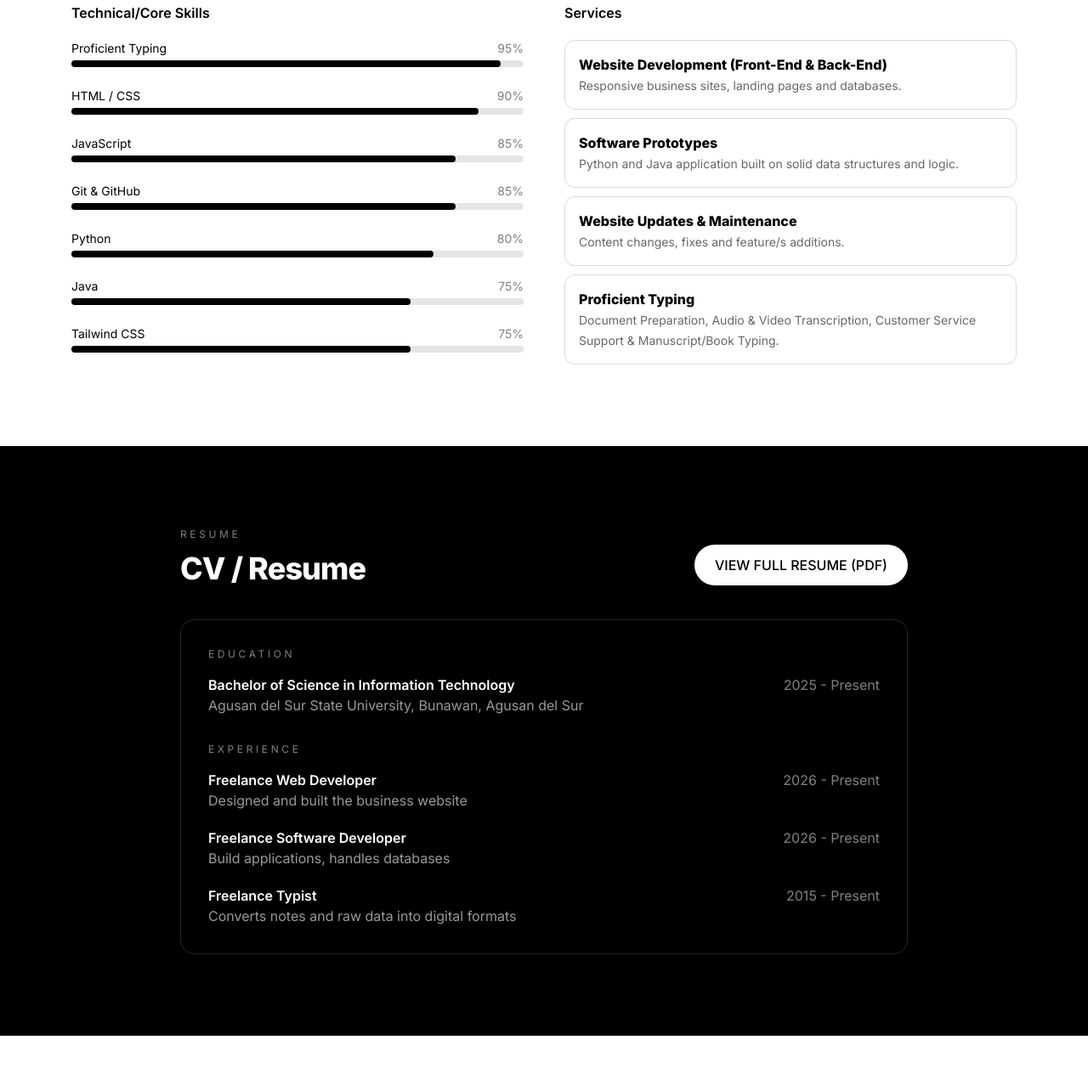
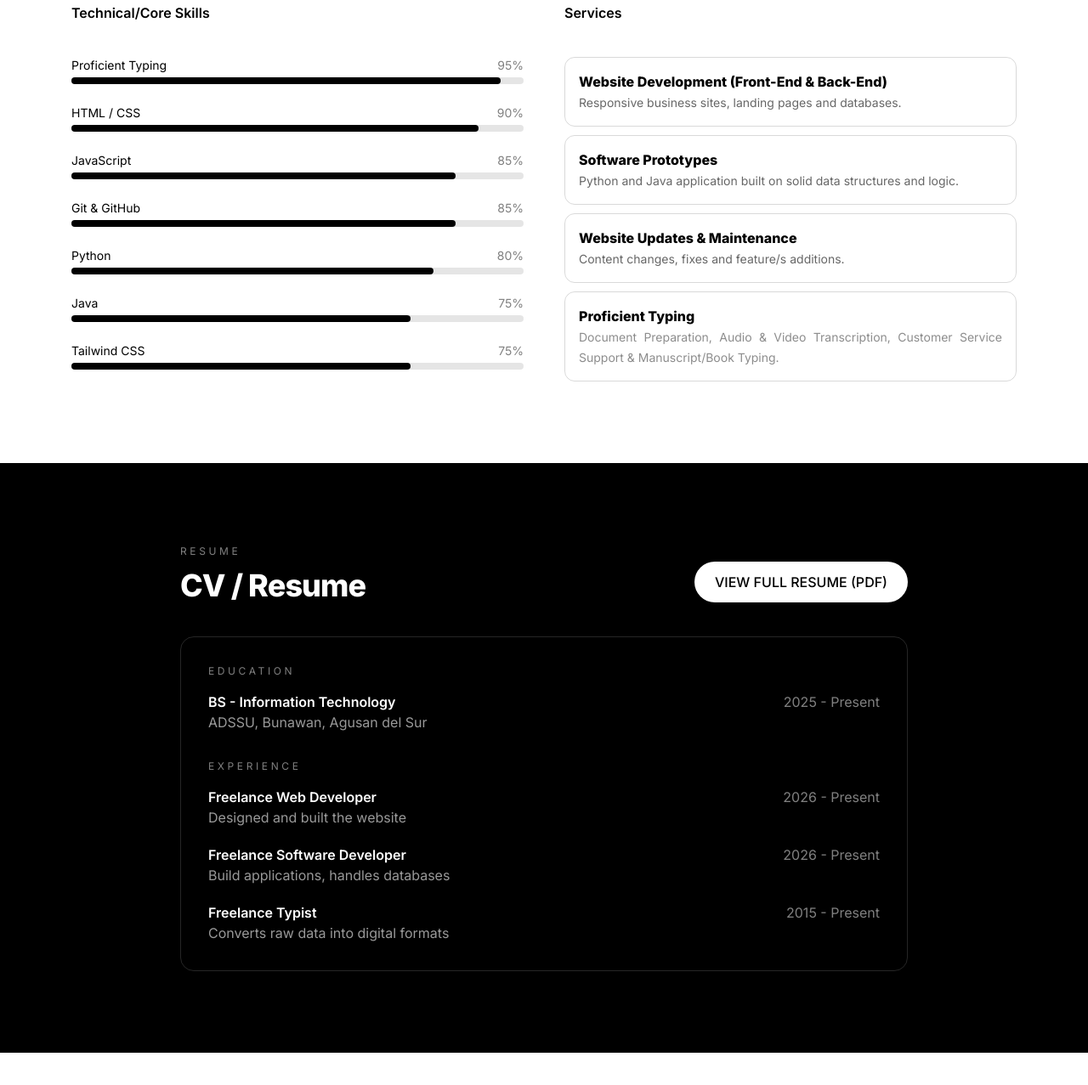
Before and after one commit to jusbyutlang-57-hub/PORTFOLIO-JUSBY-UTLANG, a plain HTML site: page index.html in a window 1280 px wide. Shown: the part 2423-3700 px from the top of the page at 85% size. Drawn offline with nearby package versions, Linux system fonts and the light colour scheme; files whose address does not match are found by name.

Commit message:
Fix Arrangements in Skills & Services Section and CV/Resume section

```diff
--- a/index.html
+++ b/index.html
@@ -190,7 +190,7 @@
 
    <!-- Technical Skills -->
    <div>
-    <h3 class="font-semibold mb-5">Technical/Core Skills</h3>
+    <h3 class="font-semibold mb-10">Technical/Core Skills</h3>
     <div class="space-y-6">
       <div>
       <div class="flex justify-between text-sm mb-1"><span>Proficient Typing</span><span class="text-black/50">95%</span></div>
@@ -231,12 +231,12 @@
 
    <!-- Services -->
    <div>
-    <h3 class="font-semibold mb-5">Services</h3>
+    <h3 class="font-semibold mb-10">Services</h3>
     <ul class="space-y-2.5">
      <li class="border border-black/15 rounded-xl p-4"><b>Website Development (Front-End & Back-End)</b><br><span class="text-black/60 text-sm">Responsive business sites, landing pages and databases.</span></li>
      <li class="border border-black/15 rounded-xl p-4"><b>Software Prototypes</b><br><span class="text-black/60 text-sm">Python and Java application built on solid data structures and logic.</span></li>
      <li class="border border-black/15 rounded-xl p-4"><b>Website Updates &amp; Maintenance</b><br><span class="text-black/60 text-sm">Content changes, fixes and feature/s additions.</span></li>
-     <li class="border border-black/15 rounded-xl p-4"><b>Proficient Typing</b><br><span class="text-black/60 text-sm">Document Preparation, Audio & Video Transcription, Customer Service Support & Manuscript/Book Typing.</span></li>
+     <div class="text-justify"><li class="border border-black/15 rounded-xl p-4"><b>Proficient Typing</b><br><span class="text-black/45 text-sm">Document Preparation, Audio & Video Transcription, Customer Service Support & Manuscript/Book Typing.</span></li></div>
     </ul>
    </div>
 
@@ -257,14 +257,15 @@
    <div>
     <h3 class="text-xs tracking-[.3em] uppercase text-white/50 mb-4">Education</h3>
     <div class="flex flex-wrap justify-between gap-2">
-     <div><p class="font-semibold">Bachelor of Science in Information Technology</p><p class="text-white/60">Agusan del Sur State University, Bunawan, Agusan del Sur</p></div>
+     <div><p class="font-semibold">BS - Information Technology
+     </p><p class="text-white/60">ADSSU, Bunawan, Agusan del Sur</p></div>
      <p class="text-white/50">2025 - Present</p>
     </div>
    </div>
    <div>
     <h3 class="text-xs tracking-[.3em] uppercase text-white/50 mb-4">Experience</h3>
     <div class="flex flex-wrap justify-between gap-2">
-     <div><p class="font-semibold">Freelance Web Developer</p><p class="text-white/60">Designed and built the business website</p></div>
+     <div><p class="font-semibold">Freelance Web Developer</p><p class="text-white/60">Designed and built the website</p></div>
      <p class="text-white/50">2026 - Present</p>
     </div>
     <div class="flex flex-wrap justify-between gap-2 mt-5">
@@ -272,7 +273,7 @@
      <p class="text-white/50">2026 - Present</p>
     </div>
     <div class="flex flex-wrap justify-between gap-2 mt-5">
-     <div><p class="font-semibold">Freelance Typist</p><p class="text-white/60">Converts notes and raw data into digital formats</p></div>
+     <div><p class="font-semibold">Freelance Typist</p><p class="text-white/60">Converts raw data into digital formats</p></div>
      <p class="text-white/50">2015 - Present</p>
     </div>
    </div>
```
